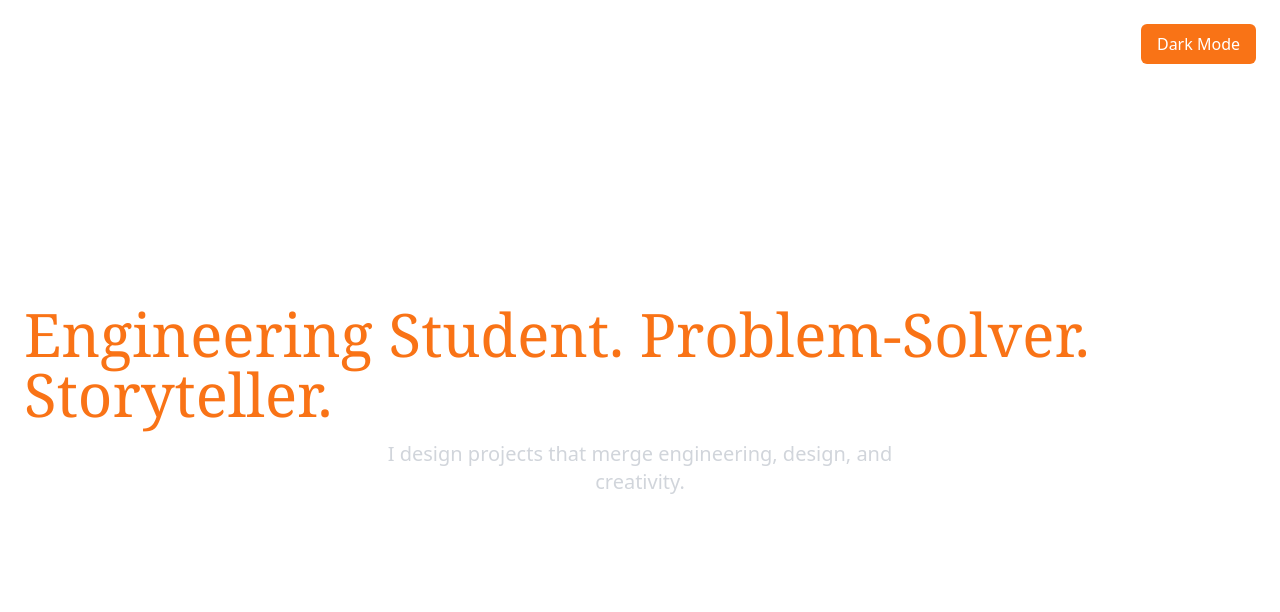
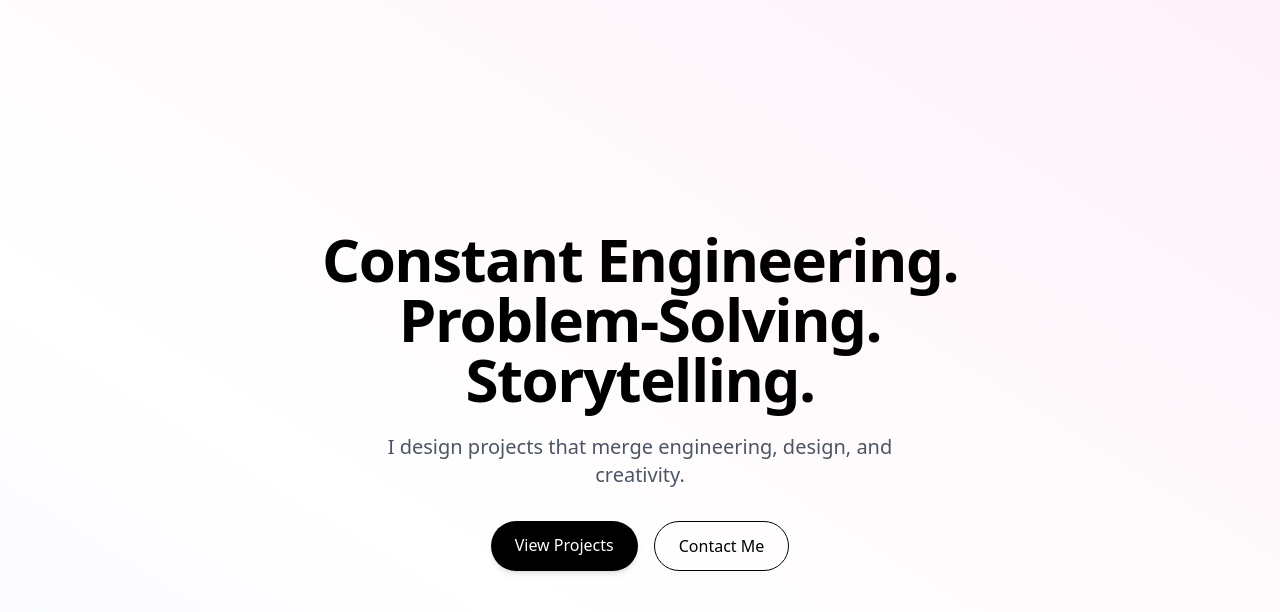
Before and after one commit to megaraph/web-portfolio, a React (Vite) app: page / in a window 1280 px wide. Shown: the top 612 px of the page. Built offline with nearby package versions, Linux system fonts and the light colour scheme.

Commit message:
feat: hero section

```diff
--- a/src/App.tsx
+++ b/src/App.tsx
@@ -1,16 +1,15 @@
-import { Routes, Route } from "react-router-dom";
-import Home from "./pages/Home";
-import ProjectDetail from "./pages/ProjectDetail";
-import NotFound from "./pages/NotFound";
+import Hero from "./sections/Hero";
+// import About from "./sections/About";
+// import Projects from "./sections/Projects";
+// import Contact from "./sections/Contact";
 
 function App() {
     return (
-        <div className="min-h-screen bg-white text-black dark:bg-black dark:text-white transition-colors duration-300">
-            <Routes>
-                <Route path="/" element={<Home />} />
-                <Route path="/project/:id" element={<ProjectDetail />} />
-                <Route path="*" element={<NotFound />} />
-            </Routes>
+        <div className="min-h-screen">
+            <Hero />
+            {/* <About />
+            <Projects />
+            <Contact /> */}
         </div>
     );
 }
--- a/src/pages/Home.tsx
+++ /dev/null
@@ -1,22 +0,0 @@
-import { useTheme } from "../context/useTheme";
-
-export default function Home() {
-    const { theme, toggleTheme } = useTheme();
-    return (
-        <div className="flex flex-col items-center justify-center min-h-screen px-6">
-            <button
-                onClick={toggleTheme}
-                className="absolute top-6 right-6 px-4 py-2 bg-orange-500 text-white rounded-md hover:bg-orange-600 transition"
-            >
-                {theme === "light" ? "Dark Mode" : "Light Mode"}
-            </button>
-            <h1 className="text-4xl md:text-6xl font-serif text-orange-500 mb-4">
-                Engineering Student. Problem-Solver. Storyteller.
-            </h1>
-            <p className="text-lg md:text-xl text-gray-300 max-w-xl text-center">
-                I design projects that merge engineering, design, and
-                creativity.
-            </p>
-        </div>
-    );
-}
--- a/src/pages/NotFound.tsx
+++ /dev/null
@@ -1,8 +0,0 @@
-export default function NotFound() {
-    return (
-        <div className="flex flex-col items-center justify-center min-h-screen">
-            <h1 className="text-4xl font-serif">404</h1>
-            <p className="text-gray-600 dark:text-gray-300">Page not found</p>
-        </div>
-    );
-}
--- a/src/pages/ProjectDetail.tsx
+++ /dev/null
@@ -1,14 +0,0 @@
-import { useParams } from "react-router-dom";
-
-export default function ProjectDetail() {
-    const { id } = useParams<{ id: string }>();
-
-    return (
-        <div className="p-8">
-            <h1 className="text-3xl font-serif">Project {id}</h1>
-            <p className="text-gray-600 dark:text-gray-300">
-                Detailed case study coming soon.
-            </p>
-        </div>
-    );
-}
--- /dev/null
+++ b/src/sections/Hero.tsx
@@ -0,0 +1,44 @@
+export default function Hero() {
+    return (
+        <section className="relative flex flex-col items-center justify-center min-h-screen px-6 text-center bg-white text-black dark:bg-black dark:text-white overflow-hidden">
+            {/* Background Gradient Animation */}
+            <div className="absolute inset-0 bg-gradient-to-tr from-indigo-200 via-transparent to-pink-200 dark:from-indigo-900 dark:via-transparent dark:to-pink-900 opacity-40 animate-gradient"></div>
+
+            <h1 className="relative z-10 text-5xl md:text-6xl font-bold tracking-tight leading-tight max-w-2xl animate-fadeIn">
+                Constant Engineering. Problem-Solving. Storytelling.
+            </h1>
+
+            <p
+                className="relative z-10 mt-6 text-lg md:text-xl leading-relaxed max-w-xl text-gray-600 dark:text-gray-300 opacity-0 translate-y-2 animate-fadeIn"
+                style={{
+                    animationDelay: "0.4s",
+                    animationFillMode: "forwards",
+                }}
+            >
+                I design projects that merge engineering, design, and
+                creativity.
+            </p>
+
+            <div
+                className="relative z-10 mt-8 flex gap-4 opacity-0 translate-y-2 animate-fadeIn"
+                style={{
+                    animationDelay: "0.8s",
+                    animationFillMode: "forwards",
+                }}
+            >
+                <a
+                    href="#projects"
+                    className="px-6 py-3 bg-black text-white dark:bg-white dark:text-black rounded-full shadow-md hover:scale-105 transform transition"
+                >
+                    View Projects
+                </a>
+                <a
+                    href="#contact"
+                    className="px-6 py-3 border border-black dark:border-white rounded-full hover:bg-gray-100 dark:hover:bg-gray-800 transition"
+                >
+                    Contact Me
+                </a>
+            </div>
+        </section>
+    );
+}
--- a/src/styles/globals.css
+++ b/src/styles/globals.css
@@ -6,3 +6,20 @@ html,
 body {
     scroll-behavior: smooth;
 }
+
+@keyframes gradientMove {
+    0% {
+        background-position: 0% 50%;
+    }
+    50% {
+        background-position: 100% 50%;
+    }
+    100% {
+        background-position: 0% 50%;
+    }
+}
+
+.animate-gradient {
+    background-size: 200% 200%;
+    animation: gradientMove 20s ease infinite;
+}
--- a/tailwind.config.js
+++ b/tailwind.config.js
@@ -1,12 +1,25 @@
 /** @type {import('tailwindcss').Config} */
 export default {
-    content: [
-        "./index.html", // include root HTML
-        "./src/**/*.{js,ts,jsx,tsx}", // include all React source files
-    ],
+    content: ["./index.html", "./src/**/*.{js,ts,jsx,tsx}"],
     darkMode: "class",
     theme: {
-        extend: {},
+        extend: {
+            animation: {
+                gradient: "gradient 10s ease infinite",
+                fadeIn: "fadeIn 1.2s ease-out forwards",
+            },
+            keyframes: {
+                gradient: {
+                    "0%": { backgroundPosition: "0% 50%" },
+                    "50%": { backgroundPosition: "100% 50%" },
+                    "100%": { backgroundPosition: "0% 50%" },
+                },
+                fadeIn: {
+                    "0%": { opacity: 0, transform: "translateY(10px)" },
+                    "100%": { opacity: 1, transform: "translateY(0)" },
+                },
+            },
+        },
     },
     plugins: [],
 };
```
Also changed, not shown: src/sections/About.tsx (added), src/sections/Contact.tsx (added), src/sections/Projects.tsx (added).
